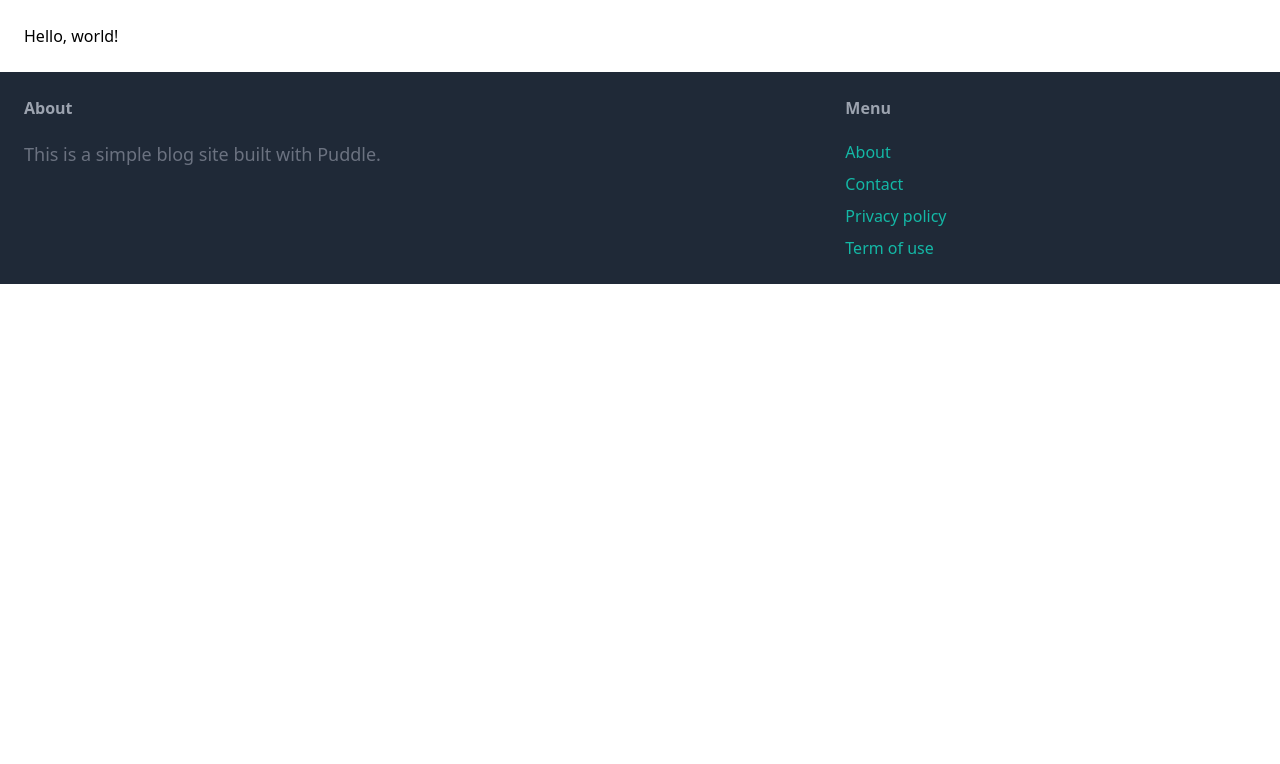
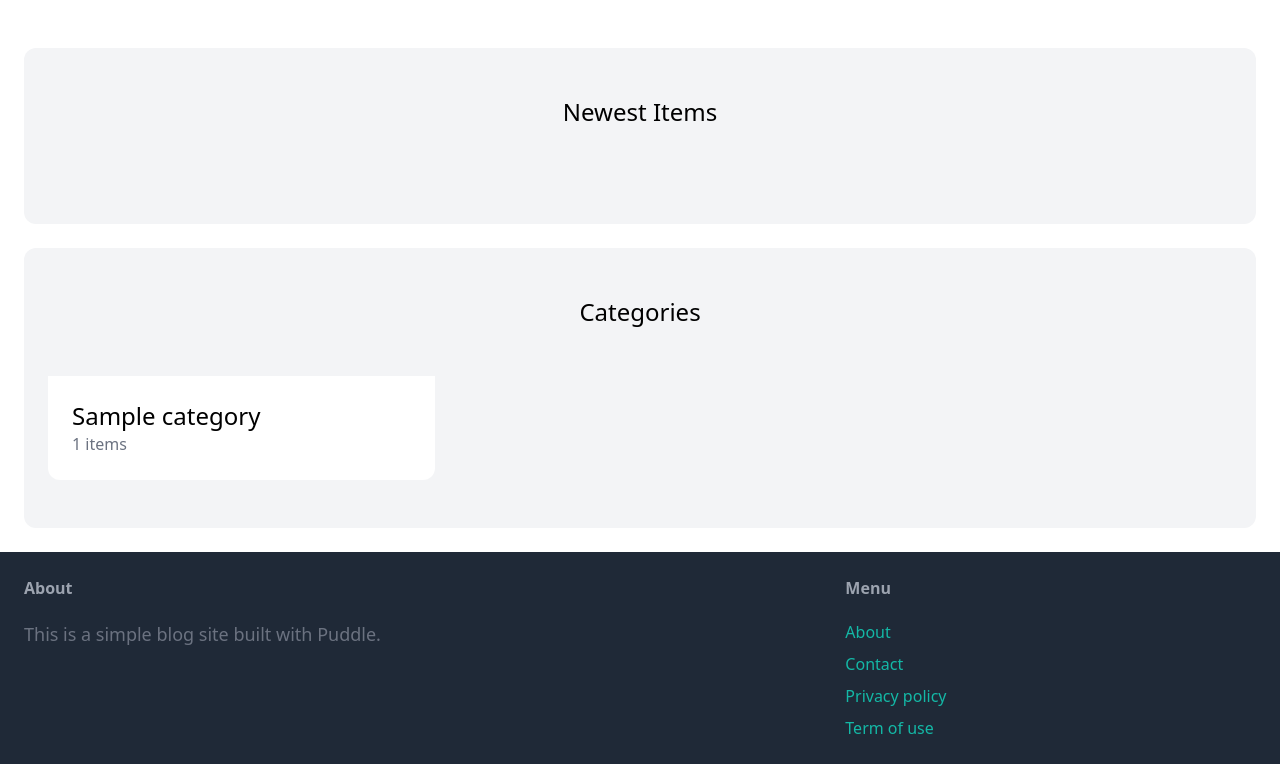
Before and after one commit to Terry9022/Puddle, a Django app: page / in a window 1280 px wide. Shown: the part 77-841 px from the top of the page. Before the commit the page ends 361 px from the top, so only its background shows below. Run offline with Django 5.2, Linux system fonts and the light colour scheme; tables that the repository leaves empty hold one stand-in row (values such as "Sample post"); some libraries are stand-ins or nearby versions.

Commit message:
add Items

```diff
--- a/puddle/core/templates/core/index.html
+++ b/puddle/core/templates/core/index.html
@@ -5,5 +5,40 @@
 {% endblock %}
 
 {% block content %}
-  <h1>Hello, world!</h1>
+  <div class="mt-6 px-6 py-12 bg-gray-100 rounded-xl">
+    <h2 class="mb-12 text-2xl text-center">Newest Items</h2>
+
+    <div class="grid grid-cols-3 gap-3">
+      {% for item in items %}
+        <div>
+          <a href="#">
+            <div>
+              <img src="{{ item.image.url }}" class="rounded-t-xl" />
+            </div>
+            <div class="p-6 bg-white rounded-b-xl">
+              <h2 class="text-2xl">{{ item.name }}</h2>
+              <p class="text-gray-500">Price: {{ item.price }}</p>
+            </div>
+          </a>
+        </div>
+      {% endfor %}
+    </div>
+  </div>
+
+  <div class="mt-6 px-6 py-12 bg-gray-100 rounded-xl">
+    <h2 class="mb-12 text-2xl text-center">Categories</h2>
+
+    <div class="grid grid-cols-3 gap-3">
+      {% for category in categories %}
+        <div>
+          <a href="#">
+            <div class="p-6 bg-white rounded-b-xl">
+              <h2 class="text-2xl">{{ category.name }}</h2>
+              <p class="text-gray-500">{{ category.items.count }} items</p>
+            </div>
+          </a>
+        </div>
+      {% endfor %}
+    </div>
+  </div>
 {% endblock %}
--- a/puddle/core/views.py
+++ b/puddle/core/views.py
@@ -1,7 +1,14 @@
 from django.shortcuts import render
 
+from item.models import Category, Item
+
 def index(request):
-    return render(request, 'core/index.html')
+    items = Item.objects.filter(is_sold=False)[0:6]
+    categories = Category.objects.all()
+    return render(request, 'core/index.html',{
+        'items': items,
+        'categories': categories
+    })
 
 def contact(request):
     return render(request, 'core/contact.html')
--- /dev/null
+++ b/puddle/item/admin.py
@@ -0,0 +1,6 @@
+from django.contrib import admin
+
+from .models import Category, Item
+
+admin.site.register(Category)
+admin.site.register(Item)
--- /dev/null
+++ b/puddle/item/apps.py
@@ -0,0 +1,6 @@
+from django.apps import AppConfig
+
+
+class ItemConfig(AppConfig):
+    default_auto_field = "django.db.models.BigAutoField"
+    name = "item"
--- /dev/null
+++ b/puddle/item/models.py
@@ -0,0 +1,25 @@
+from django.contrib.auth.models import User
+from django.db import models
+
+class Category(models.Model):
+    name = models.CharField(max_length=255)
+
+    class Meta:
+        ordering = ('name',)
+        verbose_name_plural = "Categories"
+
+    def __str__(self):
+        return self.name
+
+class Item(models.Model):
+    category = models.ForeignKey(Category, related_name="items", on_delete=models.CASCADE)
+    name = models.CharField(max_length=255)
+    description = models.TextField(blank=True, null=True)
+    price = models.FloatField()
+    image = models.ImageField(upload_to='items_images', blank=True, null=True)
+    is_sold = models.BooleanField(default=False)
+    created_by = models.ForeignKey(User, related_name='items', on_delete=models.CASCADE)
+    created_at = models.DateTimeField(auto_now_add=True)
+
+    def __str__(self):
+        return self.name
--- /dev/null
+++ b/puddle/item/tests.py
@@ -0,0 +1,3 @@
+from django.test import TestCase
+
+# Create your tests here.
--- /dev/null
+++ b/puddle/item/views.py
@@ -0,0 +1,3 @@
+from django.shortcuts import render
+
+# Create your views here.
--- a/puddle/puddle/settings.py
+++ b/puddle/puddle/settings.py
@@ -38,6 +38,7 @@ INSTALLED_APPS = [
     "django.contrib.messages",
     "django.contrib.staticfiles",
     "core",
+    "item"
 ]
 
 MIDDLEWARE = [
@@ -117,6 +118,8 @@ USE_TZ = True
 # https://docs.djangoproject.com/en/5.1/howto/static-files/
 
 STATIC_URL = "static/"
+MEDIA_URL = "media/"
+MEDIA_ROOT = BASE_DIR / "media"
 
 # Default primary key field type
 # https://docs.djangoproject.com/en/5.1/ref/settings/#default-auto-field
--- a/puddle/puddle/urls.py
+++ b/puddle/puddle/urls.py
@@ -1,3 +1,5 @@
+from django.conf import settings
+from django.conf.urls.static import static
 from django.contrib import admin
 from django.urls import path
 
@@ -7,4 +9,4 @@ urlpatterns = [
     path('', index, name='index'),
     path('contact/', contact, name='contact'),
     path("admin/", admin.site.urls),
-]
+] + static(settings.MEDIA_URL, document_root=settings.MEDIA_ROOT)
```
Also changed, not shown: puddle/item/__init__.py (added), puddle/item/migrations/0001_initial.py (added), puddle/item/migrations/0002_alter_category_options_item.py (added), puddle/item/migrations/__init__.py (added).
